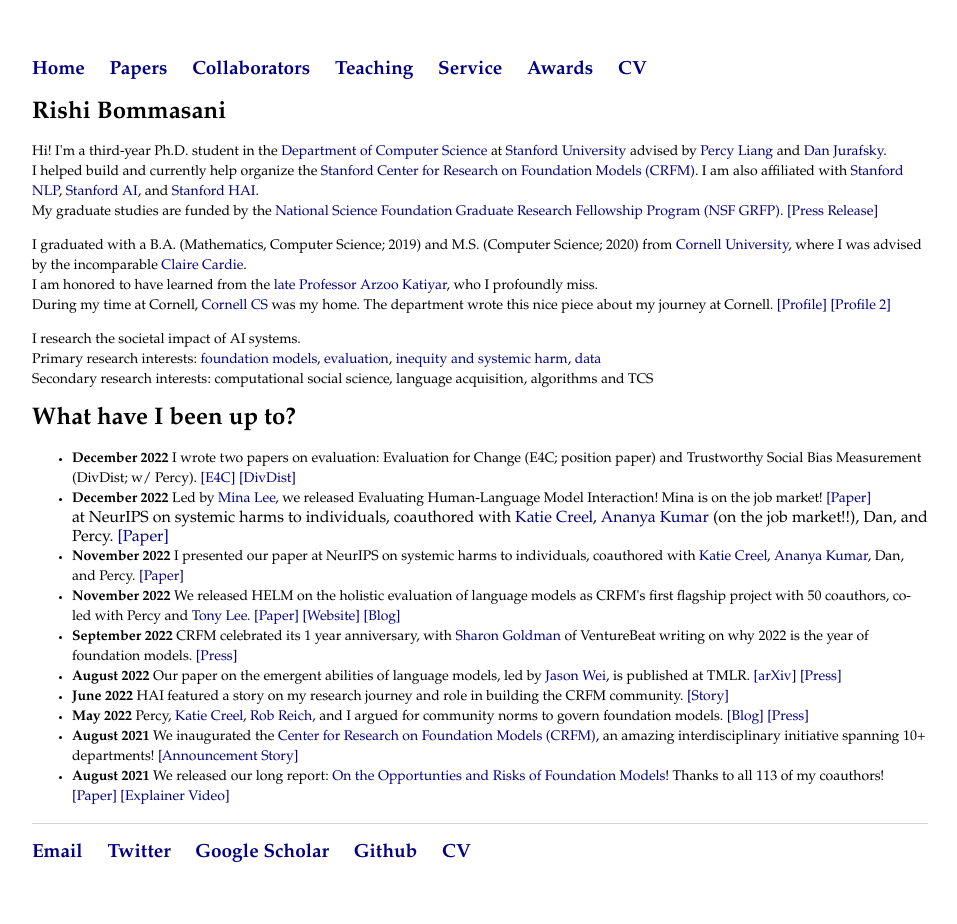
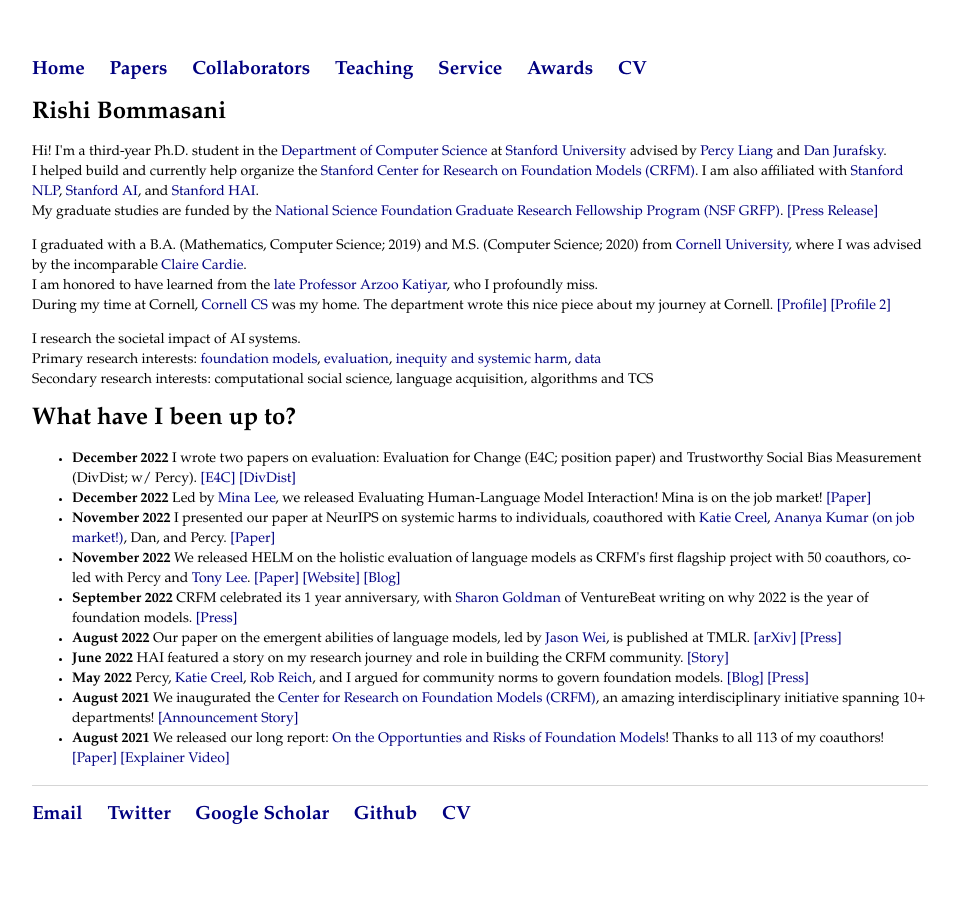
Before and after one commit to rishibommasani/rishibommasani.github.io, a Jekyll site: the page built from index.html, in a window 1280 px wide. Shown: the whole page, without its empty margins (160-1117 px from the left). Built offline with Jekyll 4.4.1, drawn with Linux system fonts in a browser that asks for light colours; after the commit the page ends 900 px from its top, so only the background shows below that.

Commit message:
Update index.html

```diff
--- a/index.html
+++ b/index.html
@@ -21,8 +21,7 @@
 <ul>
 <li><b>December 2022</b> I wrote two papers on evaluation: Evaluation for Change (E4C; position paper) and Trustworthy Social Bias Measurement (DivDist; w/ Percy). <a href="https://github.com/rishibommasani/rishibommasani.github.io/blob/master/papers/E4C.pdf">[E4C]</a> <a href="https://github.com/rishibommasani/rishibommasani.github.io/blob/master/papers/TrustworthyBias.pdf">[DivDist]</a> </li>
 <li><b>December 2022</b> Led by <a href="https://minalee.info/">Mina Lee</a>, we released Evaluating Human-Language Model Interaction! Mina is on the job market! <a href="https://arxiv.org/abs/2212.09746">[Paper]</a> </li>
- at NeurIPS on systemic harms to individuals, coauthored with <a href="https://kathleenacreel.com/">Katie Creel</a>, <a href="https://ananyakumar.wordpress.com/">Ananya Kumar</a> (on the job market!!), Dan, and Percy. <a href="https://arxiv.org/abs/2211.13972">[Paper]</a> </li>
-<li><b>November 2022</b> I presented our paper at NeurIPS on systemic harms to individuals, coauthored with <a href="https://kathleenacreel.com/">Katie Creel</a>, <a href="https://ananyakumar.wordpress.com/">Ananya Kumar</a>, Dan, and Percy. <a href="https://arxiv.org/abs/2211.13972">[Paper]</a> </li>
+<li><b>November 2022</b> I presented our paper at NeurIPS on systemic harms to individuals, coauthored with <a href="https://kathleenacreel.com/">Katie Creel</a>, <a href="https://ananyakumar.wordpress.com/">Ananya Kumar (on job market!)</a>, Dan, and Percy. <a href="https://arxiv.org/abs/2211.13972">[Paper]</a> </li>
 <li><b>November 2022</b> We released HELM on the holistic evaluation of language models as CRFM's first flagship project with 50 coauthors, co-led with Percy and <a href="https://www.linkedin.com/in/tonyhlee">Tony Lee</a>. <a href="https://arxiv.org/abs/2211.09110">[Paper]</a> <a href="https://crfm.stanford.edu/helm">[Website]</a> <a href="https://crfm.stanford.edu/2022/11/17/helm.html">[Blog]</a></li>
 <li><b>September 2022</b> CRFM celebrated its 1 year anniversary, with <a href="https://venturebeat.com/author/sharongoldman/">Sharon Goldman</a> of VentureBeat writing on why 2022 is the year of foundation models. <a href="https://venturebeat.com/ai/foundation-models-2022s-ai-paradigm-shift/">[Press]</a> </li>
 <li><b>August 2022</b> Our paper on the emergent abilities of language models, led by <a href="https://jasonwei20.github.io/">Jason Wei</a>, is published at TMLR. <a href="https://arxiv.org/abs/2206.07682">[arXiv]</a> <a href="https://venturebeat.com/2022/06/28/4-ai-research-trends-everyone-is-or-will-be-talking-about/">[Press]</a> </li>
```
